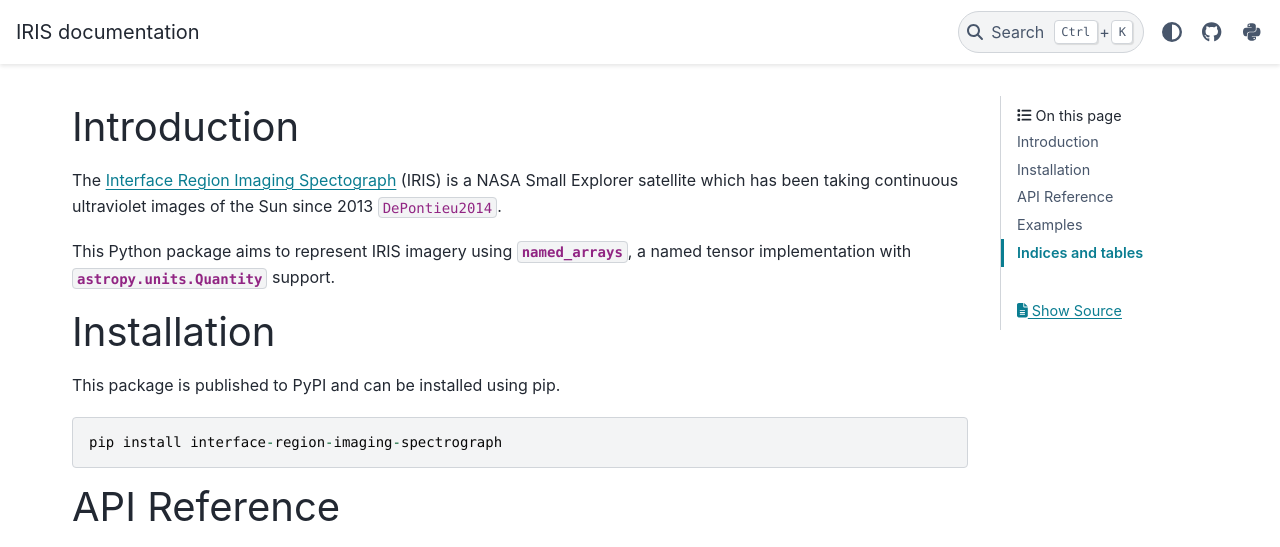
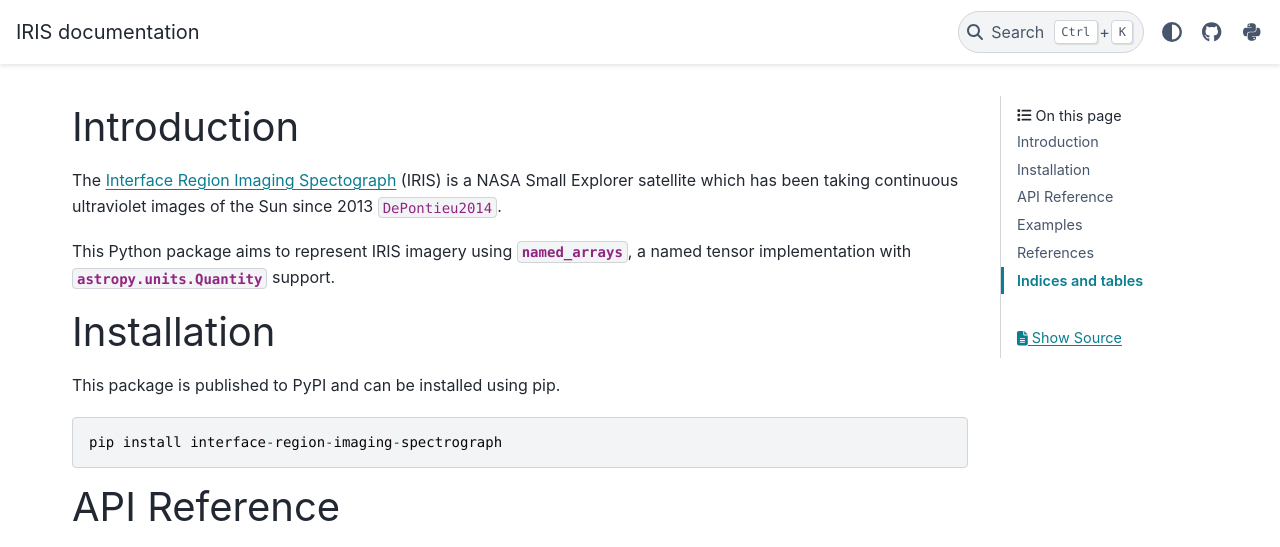
Before and after one commit to sun-data/interface-region-imaging-spectrograph, a Sphinx documentation site: the page built from docs/index.rst, in a window 1280 px wide and 1352 px high. Shown: the top 547 px of the window. Built offline with Sphinx 7.4.7 and the PyData theme 0.15.4, drawn with Linux system fonts in a browser that asks for light colours; cross-references to code outside the pages are shown as plain code; grey boxes are pictures that could not be loaded.

Commit message:
docfixes

```diff
--- a/docs/index.rst
+++ b/docs/index.rst
@@ -128,6 +128,14 @@ and display as a false-color movie.
     IPython.display.HTML(ani.to_jshtml())
 
 
+References
+==========
+
+.. bibliography::
+
+|
+
+
 Indices and tables
 ==================
 
```
